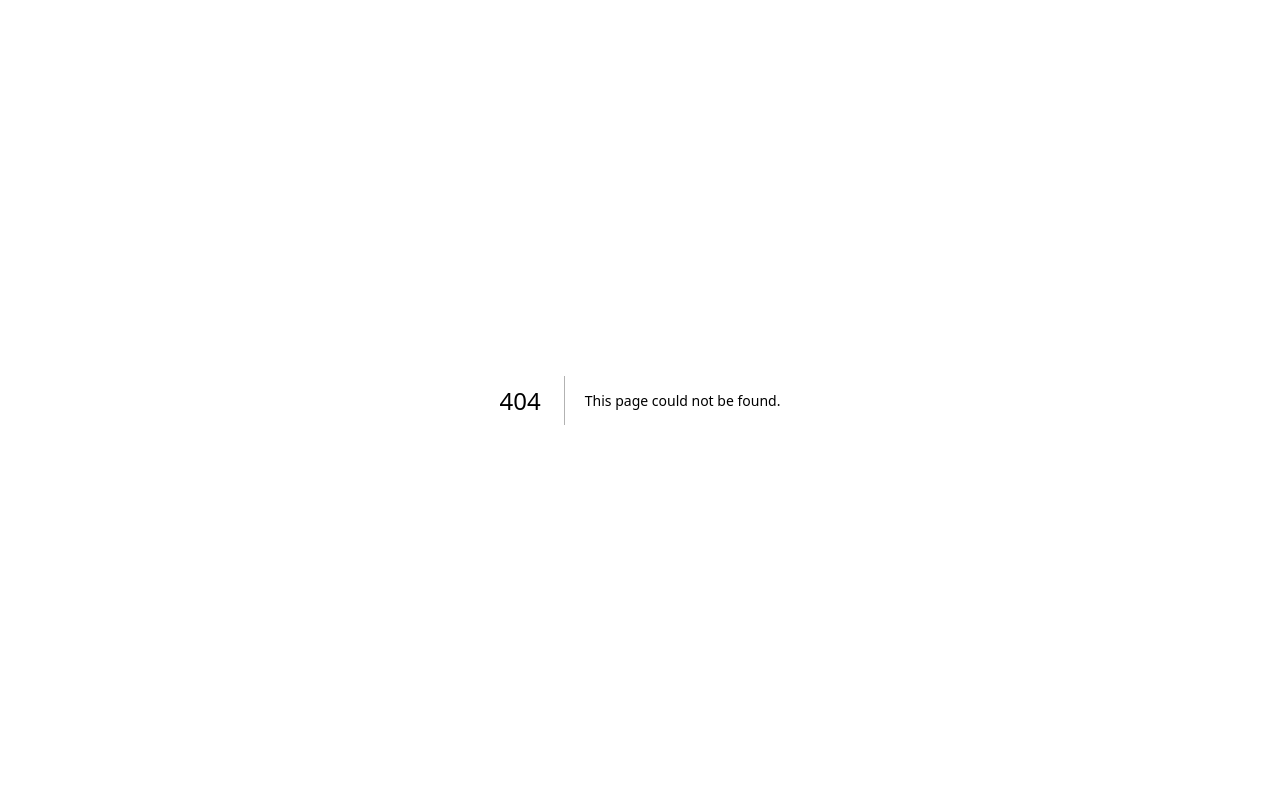
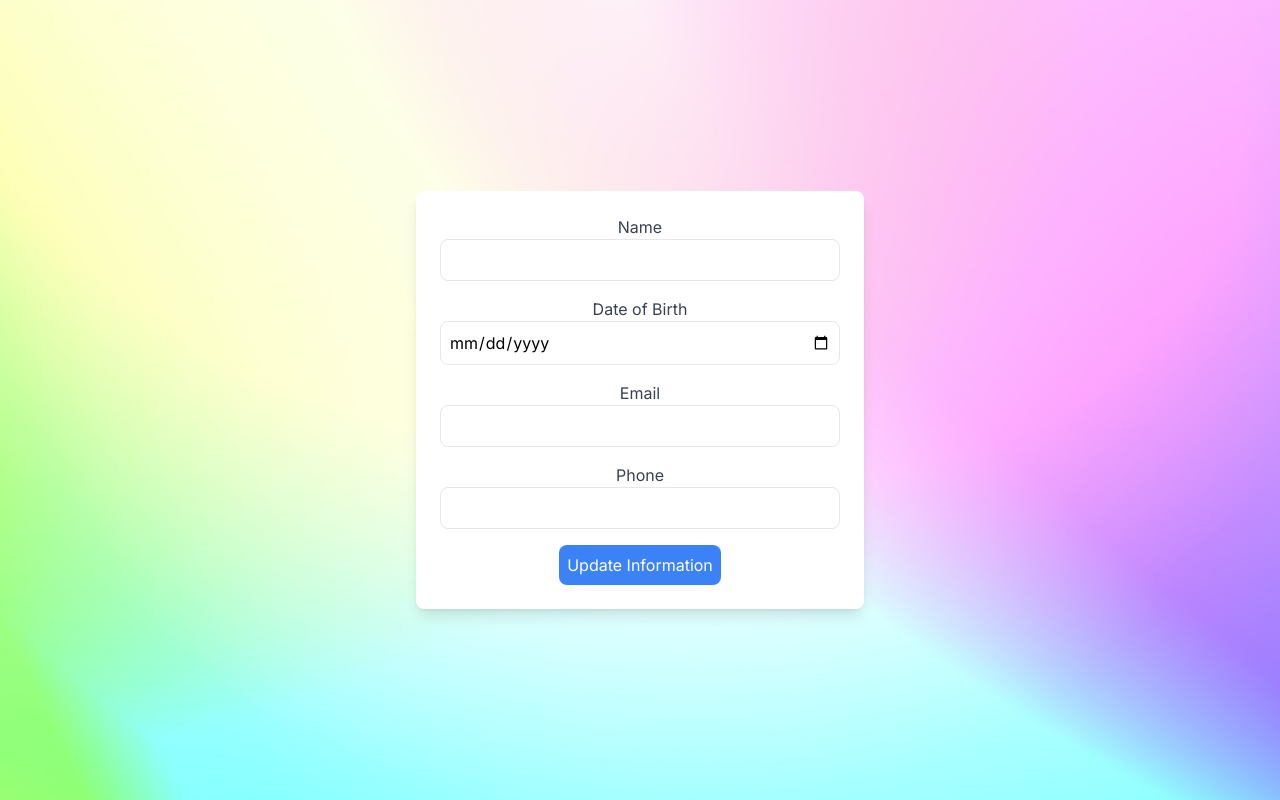
Before and after one commit to bobbyxie12/CrazyLogin-main-main, a Next.js app: page /profile/components in a window 1280 px wide. Before the commit this address had no page. Built offline with nearby package versions, Linux system fonts and the light colour scheme.

Commit message:
profile page
10/30, build static profile page

```diff
--- a/app/page.tsx
+++ b/app/page.tsx
@@ -21,8 +21,8 @@ export default async function Page({ params }: { params: { slug: string } }) {
       </a>
 
 
-      <Link href="/pages">trail</Link>
-
+      {/* <Link href="/pages">trail</Link> */}
+      <Link href="/profile">Profile</Link>
     </div>
   );
 }
--- /dev/null
+++ b/app/profile/components/page.tsx
@@ -0,0 +1,83 @@
+"use client";
+import { useState } from "react";
+const InfoUpdateForm = () => {
+  const [formData, setFormData] = useState({
+    Name: "",
+
+    dob: "",
+    email: "",
+    phone: "",
+  });
+
+  const handleChange = (e: any) => {
+    const { name, value } = e.target;
+    setFormData({ ...formData, [name]: value });
+  };
+
+  const handleSubmit = (e: any) => {
+    e.preventDefault();
+    // Handle form submission, e.g., update user info on server
+
+  };
+
+  return (
+    <div className="min-h-screen bg-gray-100 flex flex-col items-center justify-center bg-cover bg-center bg-no-repeat bg-[url('/images/background.jpg')]">
+      <div className="bg-white p-6 rounded-lg shadow-lg w-full max-w-md text-center">
+        <form onSubmit={handleSubmit} className="space-y-4">
+          <div className="flex flex-col">
+            <label className="text-gray-700">Name</label>
+            <input
+              type="text"
+              name="Name"
+              value={formData.Name}
+              onChange={handleChange}
+              className="p-2 border rounded-lg"
+            />
+          </div>
+
+          <div className="flex flex-col">
+            <label className="text-gray-700">Date of Birth</label>
+            <input
+              type="date"
+              name="dob"
+              value={formData.dob}
+              onChange={handleChange}
+              className="p-2 border rounded-lg"
+            />
+          </div>
+
+
+
+          <div className="flex flex-col">
+            <label className="text-gray-700">Email</label>
+            <input
+              type="email"
+              name="email"
+              value={formData.email}
+              onChange={handleChange}
+              className="p-2 border rounded-lg"
+            />
+          </div>
+          <div className="flex flex-col">
+            <label className="text-gray-700">Phone</label>
+            <input
+              type="tel"
+              name="phone"
+              value={formData.phone}
+              onChange={handleChange}
+              className="p-2 border rounded-lg"
+            />
+          </div>
+          <button
+            type="submit"
+            className="bg-blue-500 text-white p-2 rounded-lg"
+          >
+            Update Information
+          </button>
+        </form>
+      </div>
+    </div>
+  );
+};
+
+export default InfoUpdateForm;
--- /dev/null
+++ b/app/profile/page.tsx
@@ -0,0 +1,135 @@
+"use client";
+
+import { useState } from "react";
+import Link from "next/link";
+
+const Profile = () => {
+  const [formData, setFormData] = useState({
+    password: "",
+  });
+
+  const [avatar, setAvatar] = useState(
+    "https://miro.medium.com/v2/resize:fit:720/format:webp/1*YMJDp-kqus7i-ktWtksNjg.jpeg"
+  );
+  const [isAvatarModalOpen, setIsAvatarModalOpen] = useState(false);
+  const [isPasswordModalOpen, setIsPasswordModalOpen] = useState(false);
+
+  //js: use to upload avatar
+  const handleAvatarUpload = (e: any) => {
+    const file = e.target.files[0];
+    if (file) {
+      const reader = new FileReader();
+      reader.onload = (e: any) => {
+        setAvatar(e.target.result);
+      };
+      reader.readAsDataURL(file);
+    }
+  };
+
+  //js: use to update the password
+  const handleChange = (e: any) => {
+    const { name, value } = e.target;
+    setFormData({ ...formData, [name]: value });
+  };
+
+  return (
+    <div className="min-h-screen flex flex-col items-center justify-center bg-cover bg-center bg-no-repeat bg-[url('/images/background.jpg')]">
+      {/* personal information window */}
+      <div className="bg-white p-6 rounded-lg shadow-lg w-full max-w-md text-center">
+        {/* personal info page */}
+        <div className="flex flex-col items-center mb-4">
+          <div className="w-13 h-13 rounded-lg">
+            <img
+              src={avatar}
+              alt="User Avatar"
+              className="rounded-lg mb-4 bg-cover "
+            />
+          </div>
+
+          <h2 className="text-2xl">Bobby</h2>
+          <p>Date of Birth: January 1, 2000</p>
+          <p>Email: 123456@qq.com</p>
+          <p>Phone: 123-456-7890</p>
+        </div>
+
+        {/* the button is used to update the info */}
+        <button
+          onClick={() => setIsAvatarModalOpen(true)}
+          className="bg-blue-500 text-white p-2 rounded-lg mb-2 w-full"
+        >
+          Change Avatar
+        </button>
+
+        <button
+          onClick={() => setIsPasswordModalOpen(true)}
+          className="bg-blue-500 text-white p-2 rounded-lg mb-2 w-full"
+        >
+          Change Password
+        </button>
+
+        <Link href="/profile/components">
+          <button className="bg-blue-500 text-white p-2 rounded-lg  w-full">
+            Change Personal Information
+          </button>
+        </Link>
+
+
+        {/* this is the modal, which is used to update the avatar */}
+        {isAvatarModalOpen && (
+          <div className="absolute top-0 left-0 w-full h-full flex items-center justify-center bg-black bg-opacity-50">
+            <div className="bg-white p-4 rounded-lg flex item-center">
+              <input
+                type="file"
+                accept="image/*"
+                onChange={handleAvatarUpload}
+                className="block w-full text-sm text-slate-500
+                file:mr-4 file:py-2 file:px-4
+                file:rounded-full file:border-0
+                file:text-sm file:font-semibold
+                file:bg-violet-50 file:text-violet-700
+                hover:file:bg-violet-100"
+              />
+              <div>
+                <button
+                  onClick={() => setIsAvatarModalOpen(false)}
+                  className="text-red-500 mb-2"
+                >
+                  Save
+                </button>
+              </div>
+            </div>
+          </div>
+        )}
+
+        {/* this is the modal, which is used to update the password */}
+        {isPasswordModalOpen && (
+          <div className="absolute top-0 left-0 w-full h-full flex items-center justify-center bg-black bg-opacity-50">
+
+
+            <form className="space-y-4 ">
+              <div className="flex flex-col">
+                <label className="text-gray-700">password</label>
+                <input
+                  type="text"
+                  name="Password"
+                  value={formData.password}
+                  onChange={handleChange}
+                  className="p-2 border rounded-lg"
+                />
+              </div>
+            </form>
+
+            <button
+              onClick={() => setIsPasswordModalOpen(false)}
+              className="bg-sky-500 hover:bg-sky-700 ..."
+            >
+              Save changes
+            </button>
+          </div>
+        )}
+      </div>
+    </div>
+  );
+};
+
+export default Profile;
```
